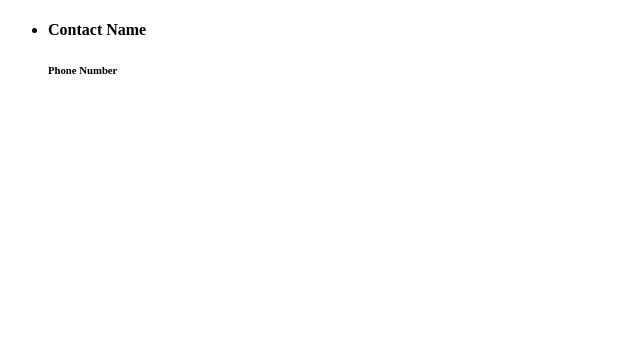
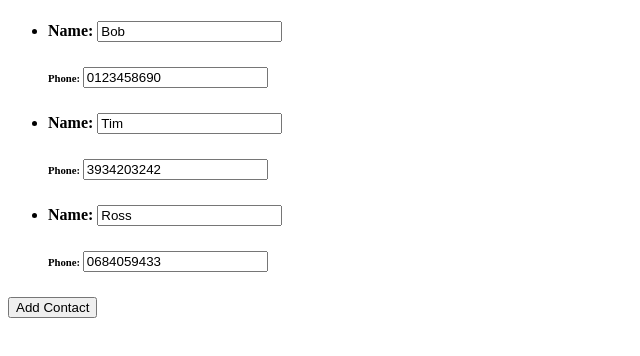
Before and after one commit to seemajune/angular-using-behavioural-directives-lab-Continued-Education, a plain HTML site: page index.html in a window 1280 px wide. Shown: the whole page, without its empty margins (0-640 px from the left). Drawn offline with Linux system fonts and the light colour scheme.

Commit message:
chore: Added solution

```diff
--- a/index.html
+++ b/index.html
@@ -11,11 +11,13 @@
     <div ng-app="app">
         <div ng-controller="ContactController as vm">
             <ul>
-                <li>
-                    <h4>Contact Name</h4>
-                    <h6>Phone Number</h6>
+                <li ng-repeat="contact in vm.contacts">
+                    <h4>Name: <input ng-model="contact.name" /></h4>
+                    <h6>Phone: <input ng-model="contact.phone" /></h6>
                 </li>
             </ul>
+
+            <button ng-click="vm.addContact()">Add Contact</button>
         </div>
     </div>
 
```
